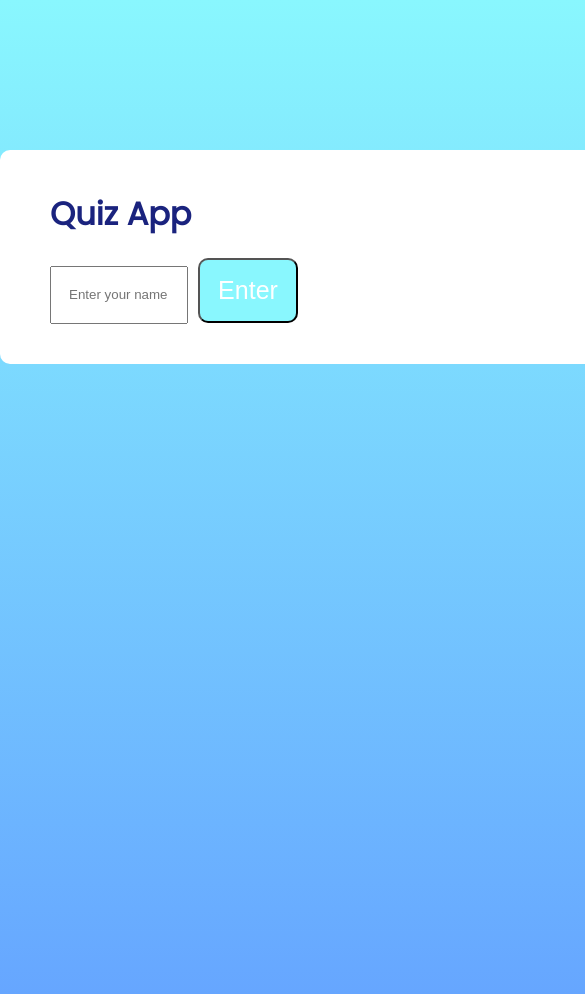
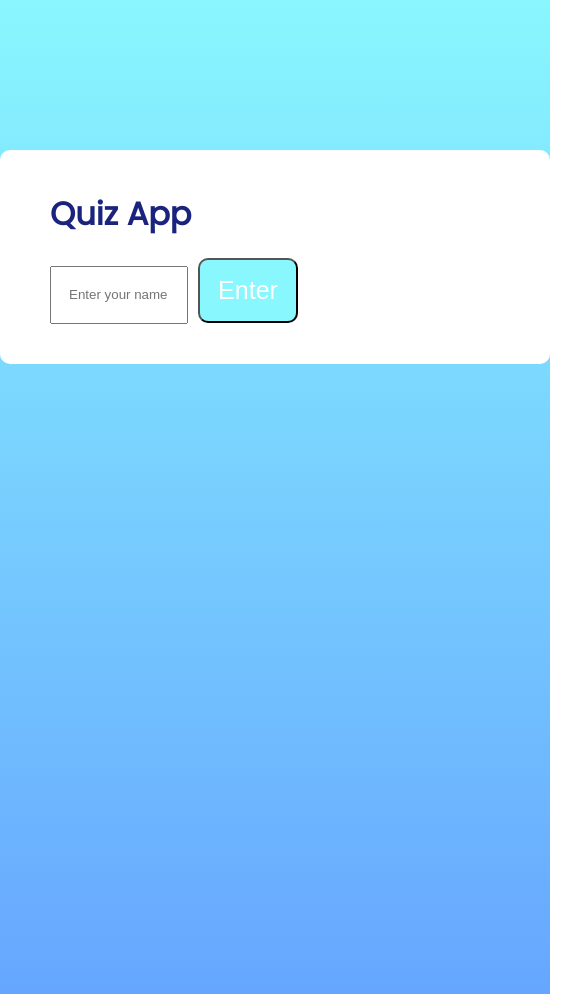
Before and after one commit to Teniola876/Quiz-App, a React (Vite) app: page / in a window 390 px wide. Shown: the top 994 px of the page, 585 px wide, since content can reach past the window. Built offline with nearby package versions, Linux system fonts and the light colour scheme.

Commit message:
update quiz

```diff
--- a/src/Components/Quiz/Quiz.css
+++ b/src/Components/Quiz/Quiz.css
@@ -69,3 +69,9 @@ body {
     width: 100px;
     height: 65px;
 }
+
+@media (max-width:500px) {
+   .container{
+    width: 450px;
+   }
+}
```
